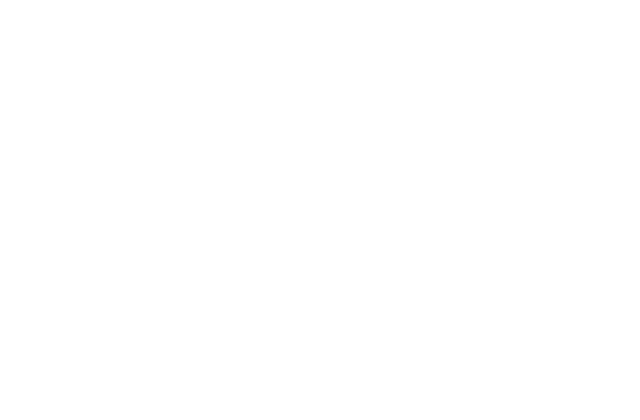
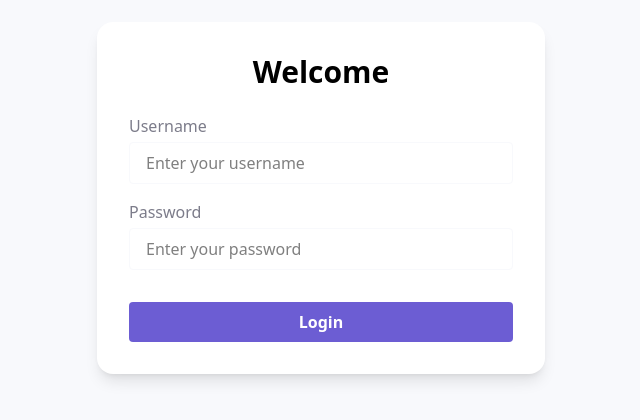
Before and after one commit to VBedekovic/kanban-frontend, an Angular app: page /auth in a window 1280 px wide. Before the commit this address led to /. Shown: the part 202-622 px from the top of the page, without its empty margins (319-959 px from the left). Built offline with nearby package versions, Linux system fonts and the light colour scheme.

Commit message:
added loginm page

```diff
--- a/src/app/app.routes.ts
+++ b/src/app/app.routes.ts
@@ -1,6 +1,8 @@
 import { Routes } from '@angular/router';
 import { TaskBoardView } from './views/task-board-view/task-board-view';
+import { AuthView } from './views/auth-view/auth-view';
 
 export const routes: Routes = [
-    { path: '', component: TaskBoardView }
+    { path: '', component: TaskBoardView },
+    { path: 'auth', component: AuthView }
 ];
--- /dev/null
+++ b/src/app/views/auth-view/auth-view.html
@@ -0,0 +1,31 @@
+<div class="min-h-screen flex items-center justify-center bg-bg-secondary">
+  <div class="bg-white rounded-2xl shadow-lg p-8 w-full max-w-md flex flex-col items-center">
+    <h1 class="text-3xl font-bold mb-6">Welcome</h1>
+    <form class="w-full flex flex-col gap-4">
+      <div>
+        <label class="block text-text-secondary mb-1" for="username">Username</label>
+        <input
+          id="username"
+          type="text"
+          class="w-full px-4 py-2 rounded border border-bg-secondary focus:outline-none focus:ring-2 focus:ring-primary"
+          placeholder="Enter your username"
+        />
+      </div>
+      <div>
+        <label class="block text-text-secondary mb-1" for="password">Password</label>
+        <input
+          id="password"
+          type="password"
+          class="w-full px-4 py-2 rounded border border-bg-secondary focus:outline-none focus:ring-2 focus:ring-primary"
+          placeholder="Enter your password"
+        />
+      </div>
+      <button
+        type="submit"
+        class="mt-4 w-full rounded bg-primary text-white py-2 font-semibold transition-colors hover:bg-indigo-700"
+      >
+        Login
+      </button>
+    </form>
+  </div>
+</div>
```
Also changed, not shown: src/app/views/auth-view/auth-view.ts (added, +11 -0 lines), src/app/views/auth-view/auth-view.css (added), 1 other file (tests, documents, lock files or other folders).
